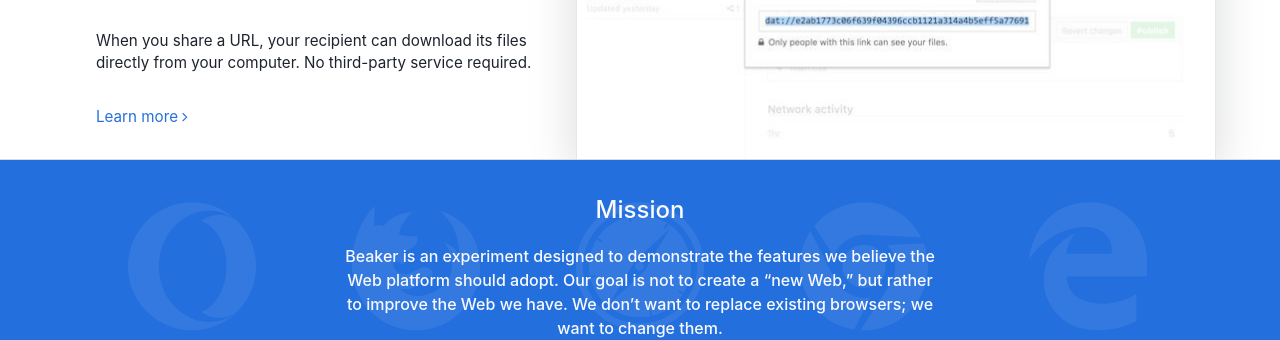
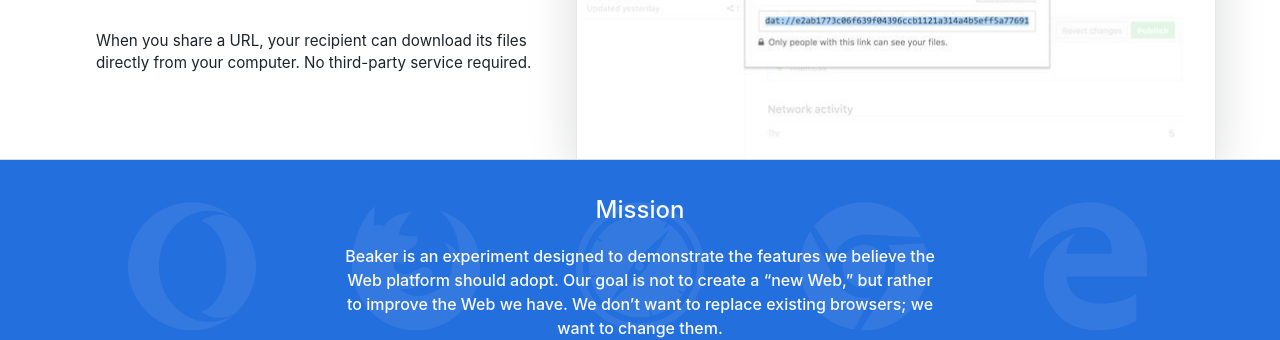
Before and after one commit to beakerbrowser/beakerbrowser.com, a Jekyll site: the page built from index.html, in a window 1280 px wide and 900 px high, scrolled down 1472 px. Shown: the part 153-493 px from the top of the window. Built offline with Jekyll 4.4.1, drawn with Linux system fonts in a browser that asks for light colours.

Commit message:
Remove learn more link
It was making the component too tall

```diff
--- a/_data/screenshots.yml
+++ b/_data/screenshots.yml
@@ -12,5 +12,5 @@
      the Dat protocol are secret by default — only people who know the site’s
      URL can decrypt and download its files.</p><p>When you share a URL,
      your recipient can download its files directly from your
-     computer. No third-party service required.</p><p><a href=\"/docs/inside-beaker/privacy-and-security.html\">Learn more <i class=\"fa fa-angle-right\"></i></a></p>"
+     computer. No third-party service required.</p>"
   orientation: right
```
